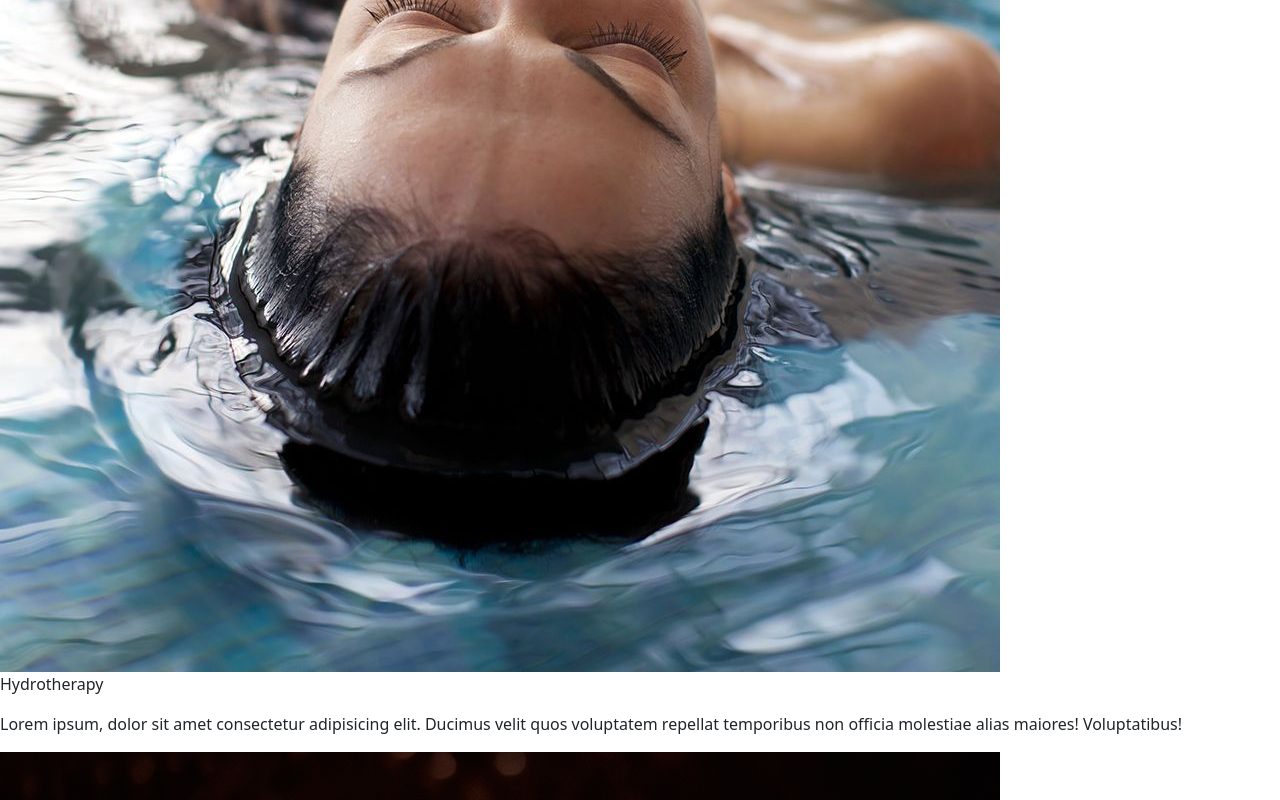
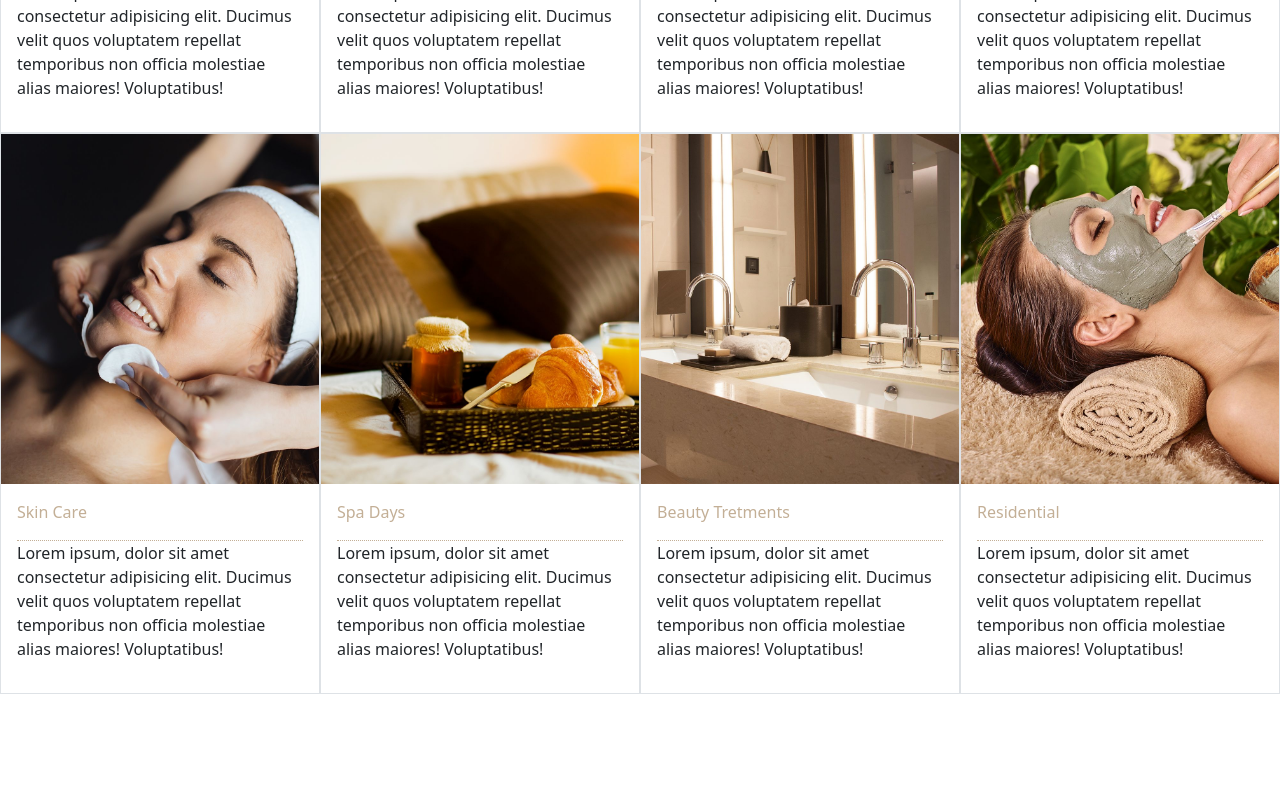
Before and after one commit to ValleLuca/proj-html-vuejs, a Vue app: page / in a window 1280 px wide. Shown: the part 3160-3960 px from the top of the page. After the commit the page ends 3854 px from the top, so only its background shows below. Built offline with nearby package versions, Linux system fonts and the light colour scheme.

Commit message:
Aprte centrale del footer completata

```diff
--- a/src/components/Footer.vue
+++ b/src/components/Footer.vue
@@ -2,17 +2,20 @@
   <div>
   <footer-top />
   <footer-center />
+  <footer-bottom />
   </div>
 </template>
 
 <script>
+import FooterBottom from './section/sectionFooter/FooterBottom.vue'
 import FooterCenter from './section/sectionFooter/FooterCenter.vue'
 import FooterTop from './section/sectionFooter/FooterTop.vue'
 export default {
   name: 'Footer',
   components: {
     FooterTop,
-    FooterCenter
+    FooterCenter,
+    FooterBottom
   },
 }
 </script>
--- /dev/null
+++ b/src/components/section/sectionFooter/FooterBottom.vue
@@ -0,0 +1,19 @@
+<template>
+  <div>
+
+  </div>
+</template>
+
+<script>
+
+export default {
+  name: 'FooterBottom',
+
+}
+</script>
+
+<!-- Add "scoped" attribute to limit CSS to this component only -->
+<style scoped lang="scss">
+
+
+</style>
--- a/src/components/section/sectionFooter/FooterCenter.vue
+++ b/src/components/section/sectionFooter/FooterCenter.vue
@@ -1,9 +1,11 @@
 <template>
   <div class="grid"> <!--implementare grid-->
-      <div class="g-col-1" v-for="(elemnt, index) in box" :key="index">
-          <img class="img-fluid" :src="elemnt.img" >
-          <p>{{ elemnt.title }}</p>
-          <p>{{ elemnt.text }}</p>
+      <div class="border" v-for="(elemnt, index) in box" :key="index">
+        <img class="img-fluid" :src="elemnt.img" >
+        <div class="p-3">
+            <p class="cText">{{ elemnt.title }}</p>
+            <p class="bordoPers">{{ elemnt.text }}</p>
+        </div>
       </div>
   </div>
 </template>
@@ -62,6 +64,17 @@ export default {
 
 <style scoped lang="scss">
 
+.grid{
+    display: grid;
+    grid-template-columns: 25% 25% 25% auto;
+}
 
+.bordoPers{
+    border-top: 1px dotted #c3af96;
+}
+
+.cText{
+    color: #c3af96;
+}
 
 </style>
```
